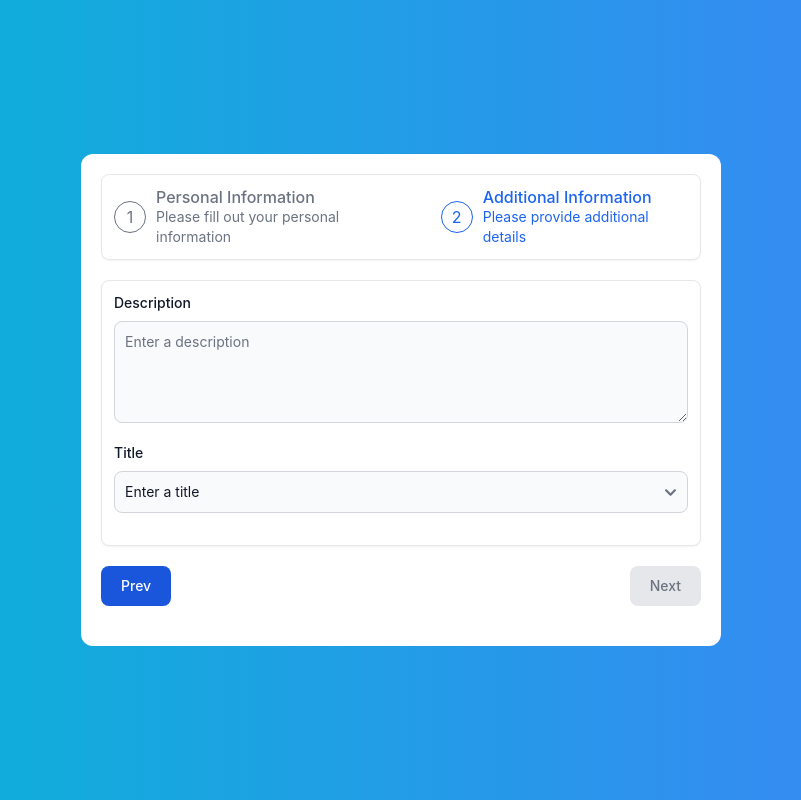
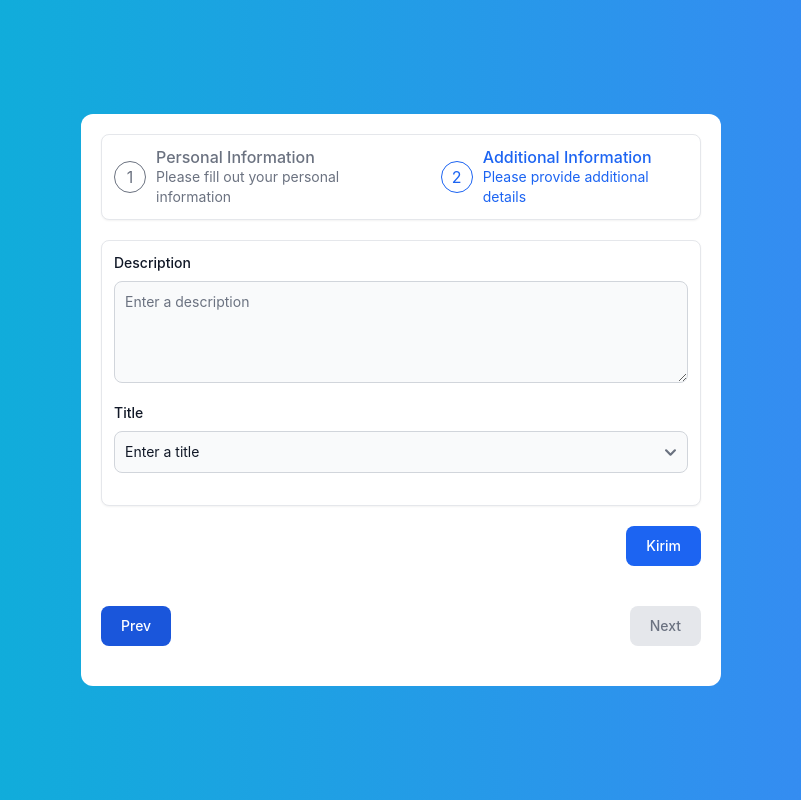
Before and after one commit to vezaadiloviana/test-multistep-react, a React (Create React App) app: page / in a window 1280 px wide. Both pictures are taken after a click on the button "Next". Shown: the whole page, without its empty margins (239-1040 px from the left). Built offline with nearby package versions, Linux system fonts and the light colour scheme.

Commit message:
button submit

```diff
--- a/src/components/Multistep/index.tsx
+++ b/src/components/Multistep/index.tsx
@@ -78,6 +78,19 @@ function Multistep() {
           })}
         </div>
 
+        {/* submit */}
+        <div className="flex justify-end py-5">
+            <button
+                type="submit"
+                className={`${
+                  currentStep === totalSteps
+                    ? 'block'
+                    : 'hidden'
+                } bg-blue-600 text-white font-medium rounded-lg text-sm px-5 py-2.5`}>
+                Kirim
+              </button>
+          </div>
+
         {/* Navigation Buttons */}
         <div className="flex justify-between py-5">
           <button
```
